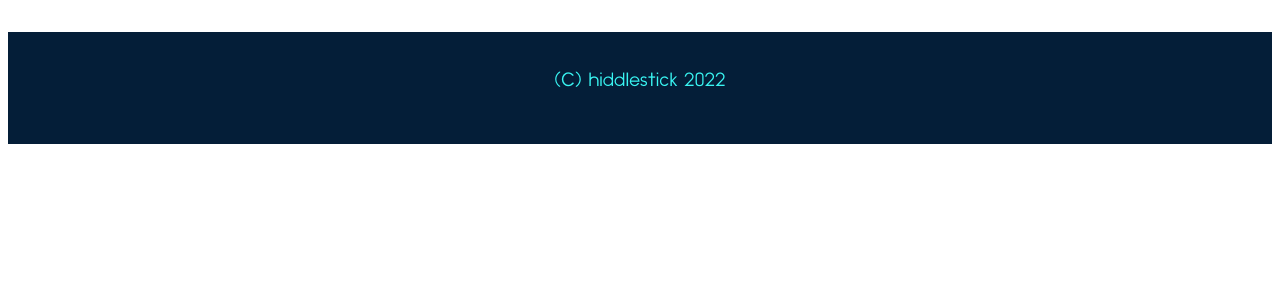
After one commit to luca-baeck/Soziales-Netzwerk, a PHP site: page /view/snippets/html/footer.html in a window 1280 px wide. The commit adds this page. Shown: the top 300 px of the page. Run offline with PHP 8.4, Linux system fonts and the light colour scheme.

Commit message:
Created a little footer

```diff
--- a/www/static/css/colors.css
+++ b/www/static/css/colors.css
@@ -6,4 +6,6 @@
     --logo-color1: #0cbc5e;
     --logo-color2: #54ac6b;
     --spezial-color: #3fbcd5;
+    --footer-color: #041e38;
+    --footer-text-color: #39f5f2;
 }
--- /dev/null
+++ b/www/view/snippets/css/footer.css
@@ -0,0 +1,32 @@
+@import url("/static/css/colors.css");
+@import url("/static/lib/fonts/Noir/font.css");
+
+footer::selection{
+	background-color: var(--footer-text-color);
+	color: var(--footer-color);
+}
+
+footer{
+	position: relative;
+	background-color: var(--footer-color);
+	color: var(--footer-text-color);
+	width: 100%;
+	height: 7rem;
+	margin: 0;
+	margin-top: 2rem;
+	font-family: 'Noir', sans-serif;
+	font-size: 1.2rem;
+}
+
+.footer-left, .footer-center, .footer-right{
+	position: relative;
+	float: left;
+	width: calc(100% / 3);
+	height: 100%;
+}
+
+footer p{
+	position: relative;
+	text-align: center;
+	margin-top: 2.5rem;
+}
--- /dev/null
+++ b/www/view/snippets/html/footer.html
@@ -0,0 +1,28 @@
+<!DOCTYPE html>
+<html lang="en">
+
+<head>
+    <meta charset="UTF-8">
+    <meta http-equiv="X-UA-Compatible" content="IE=edge">
+    <meta name="viewport" content="width=device-width, initial-scale=1.0">
+    <title>hiddlestick - footer snippet</title>
+    <link rel="shortcut icon" type="image/x-icon" href="/static/img/logo/logo_color_white.svg" />
+    <!-- footer styles start -->
+    <link rel="stylesheet" type="text/css" href="/view/snippets/css/footer.css">
+    <!-- footer styles end -->
+</head>
+
+<body>
+    <!-- footer begin -->
+    <footer>
+        <div class="footer-left"></div>
+        <div class="footer-center">
+            <p>(C) hiddlestick 2022</p>
+        </div>
+        <div class="footer-right"></div>
+
+    </footer>
+    <!-- footer end -->
+</body>
+
+</html>
```
Also changed, not shown: www/util/footer.php (added, +17 -0 lines).
